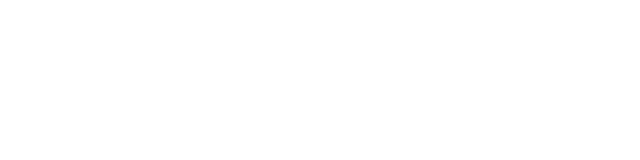
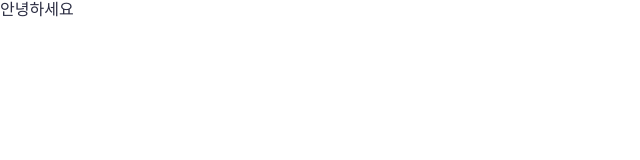
Before and after one commit to HseongH/Bohemian-Rhapsody, a React (Create React App) app: page / in a window 1280 px wide. Shown: the top 160 px of the page, without its empty margins (0-640 px from the left). Built offline with nearby package versions, Linux system fonts and the light colour scheme.

Commit message:
전역 스타일 생성

```diff
--- /dev/null
+++ b/src/common/globalStyle.js
@@ -0,0 +1,16 @@
+import { createGlobalStyle } from 'styled-components';
+
+const GlobalStyle = createGlobalStyle`
+    body {
+        font {
+            family: 'Noto Sans KR', sans-serif;
+            size: 16px;
+        }
+
+        font-weight: 400;
+        line-height: 1.25;
+        color: #2B2D42;
+    }
+`;
+
+export default GlobalStyle;
--- a/src/components/App.js
+++ b/src/components/App.js
@@ -1,15 +1,52 @@
 // LIBRARY
 import React from 'react';
 import { ConnectedRouter } from 'connected-react-router';
+import { Route } from 'react-router-dom';
+import { ThemeProvider } from 'styled-components';
 
 // HISTORY
 import { history } from '../redux/configStore';
 
+// PAGES
+import Home from '../pages/Home';
+import Detail from '../pages/Detail';
+import Write from '../pages/Write';
+import Modify from '../pages/Modify';
+import LogIn from '../pages/LogIn';
+import SignUp from '../pages/SignUp';
+import Likes from '../pages/Likes';
+
+// COMPONENTS
+import Header from './Header';
+
+// STYLE
+import GlobalStyle from '../common/globalStyle';
+
 function App() {
   return (
-    <React.Fragment>
-      <ConnectedRouter history={history}></ConnectedRouter>
-    </React.Fragment>
+    <>
+      <GlobalStyle />
+      <ThemeProvider
+        theme={{
+          palette: {
+            mainColor: '#A336A3',
+          },
+        }}
+      >
+        <Header />
+
+        <ConnectedRouter history={history}>
+          <Route path="/" exact component={Home} />
+          <Route path="/detail" exact component={Detail} />
+          <Route path="/write" exact component={Write} />
+          <Route path="/modify" exact component={Modify} />
+          <Route path="/login" exact component={LogIn} />
+          <Route path="/signup" exact component={SignUp} />
+          <Route path="/likes" exact component={Likes} />
+        </ConnectedRouter>
+      </ThemeProvider>
+      안녕하세요
+    </>
   );
 }
 
```
